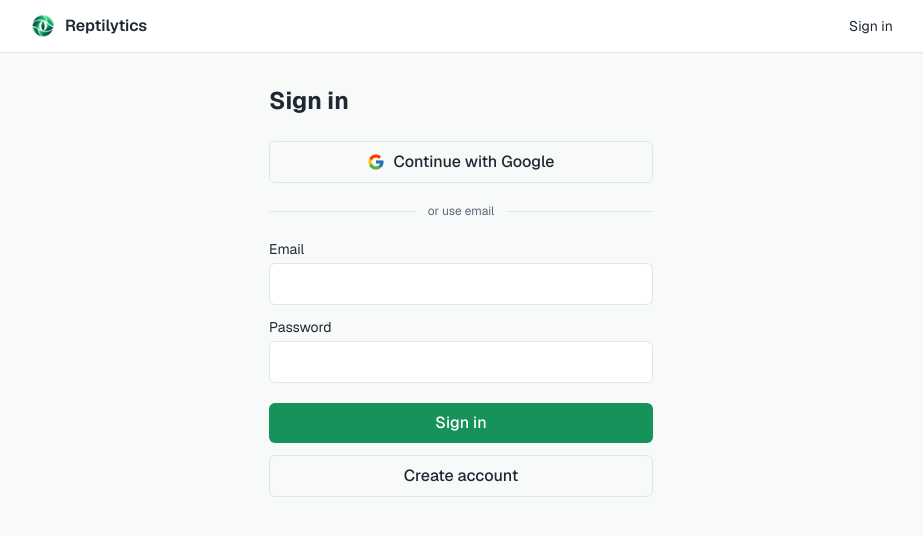
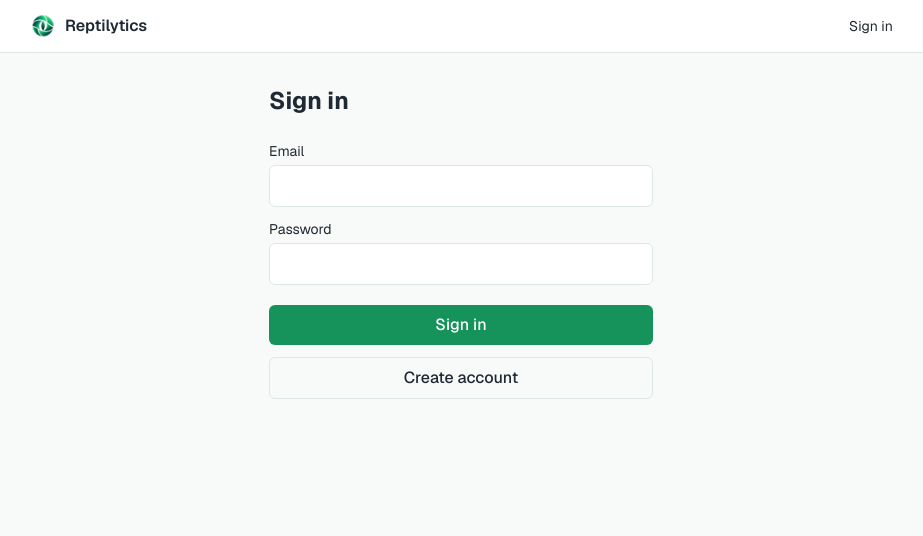
Before and after one commit to jcrichardson617/vivarium, a Next.js app in the folder apps/web/: page /login in a window 1280 px wide. Shown: the top 536 px of the page, without its empty margins (179-1102 px from the left). Built offline with nearby package versions, Linux system fonts and the light colour scheme; no server answers.

Commit message:
Hide Google sign-in until the provider is configured
Behind NEXT_PUBLIC_GOOGLE_SIGN_IN; setup steps added to the README's
to-do list along with other pending manual tasks.

Co-Authored-By: Claude Opus 5.5 <noreply@anthropic.com>
Claude-Session: https://claude.ai/code/session_01CxBE15bC76miMQM5AgMEpT

```diff
--- a/apps/web/src/app/login/page.tsx
+++ b/apps/web/src/app/login/page.tsx
@@ -1,4 +1,7 @@
 import { signIn, signInWithGoogle, signUp } from "./actions";
+
+// Turn on once the Google provider is configured in Supabase (see README).
+const GOOGLE_SIGN_IN_ENABLED = process.env.NEXT_PUBLIC_GOOGLE_SIGN_IN === "true";
 
 export default async function LoginPage({
   searchParams,
@@ -12,6 +15,8 @@ export default async function LoginPage({
       <h1 className="mb-6 text-2xl font-bold">Sign in</h1>
       {error && <p className="mb-4 rounded-md bg-red-500/10 p-3 text-sm text-red-600">{error}</p>}
       {message && <p className="mb-4 rounded-md bg-brand/10 p-3 text-sm text-brand-dark">{message}</p>}
+      {GOOGLE_SIGN_IN_ENABLED && (
+        <>
           <form action={signInWithGoogle}>
             <input type="hidden" name="next" value={next ?? "/animals"} />
             <button className="btn-secondary flex w-full items-center justify-center gap-2">
@@ -30,6 +35,8 @@ export default async function LoginPage({
             or use email
             <span className="h-px flex-1 bg-border" />
           </div>
+        </>
+      )}
 
       <form className="flex flex-col gap-3">
         <input type="hidden" name="next" value={next ?? "/animals"} />
```
Also changed, not shown: 1 other file (tests, documents, lock files or other folders). Lines whose indentation alone changed are shown as unchanged.
